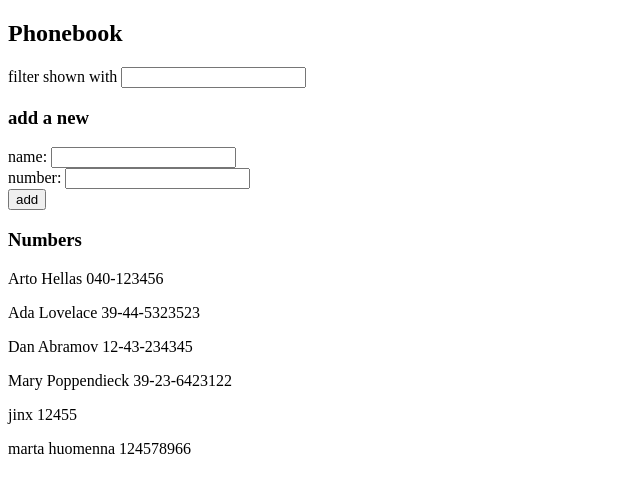
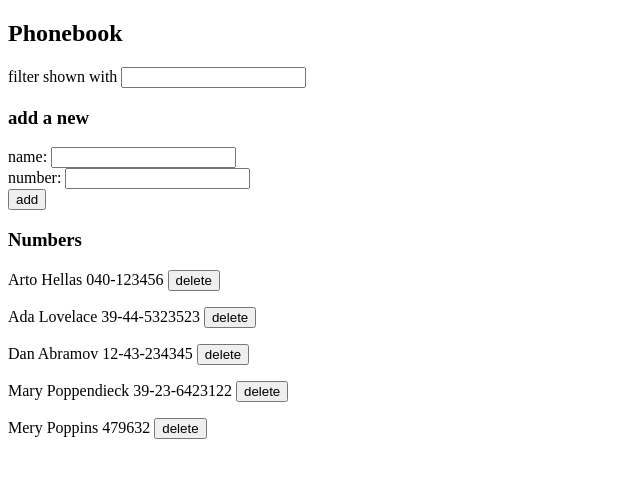
Before and after one commit to ghshenavar/Fullstack-Course-2024, a React (Vite) app in the folder part2/phonebook/: page / in a window 1280 px wide. Shown: the top 492 px of the page, without its empty margins (0-640 px from the left). Built offline with nearby package versions, Linux system fonts and the light colour scheme; data requests are answered from the project's data file.

Commit message:
2.14 person deletation added

```diff
--- a/part2/phonebook/db.json
+++ b/part2/phonebook/db.json
@@ -21,14 +21,9 @@
       "id": "4"
     },
     {
-      "id": "f29f",
-      "name": "jinx",
-      "number": "12455"
-    },
-    {
-      "id": "4f28",
-      "name": "marta huomenna",
-      "number": "124578966"
+      "id": "3a87",
+      "name": "Mery Poppins",
+      "number": "479632"
     }
   ]
 }
--- a/part2/phonebook/src/App.jsx
+++ b/part2/phonebook/src/App.jsx
@@ -1,8 +1,8 @@
 import { useState, useEffect } from 'react'
 import personService from './services/persons'
 
-const Person = ({person}) => (
-  <p> {person.name} {person.number}</p>
+const Person = ({person, handleDelete}) => (
+  <p> {person.name} {person.number} <button type='submit' onClick={() =>  handleDelete(person.id)} >delete</button> </p>
 )
 
 const Input = ({text, value, handleChange}) => (
@@ -21,10 +21,10 @@ const PersonForm = ({ onSubmit, newName, newNumber, handleNewName, handleNewNumb
       </form>
 )
 
-const Persons = ({filteredPersons}) => (
+const Persons = ({filteredPersons, handleDelete}) => (
     <div>
       {filteredPersons.map((person) => (
-          <Person key={person.name} person={person}/>
+          <Person key={person.name} person={person} handleDelete={handleDelete}/>
         ))}
     </div>
 )
@@ -46,7 +46,7 @@ const App = () => {
     })  }, [])
     console.log('render', persons.length, 'persons')
 
-  const addName = (event) => {
+  const addPerson = (event) => {
     event.preventDefault()
     console.log('button clicked', event.target)
     const personObject = {
@@ -65,6 +65,17 @@ const App = () => {
       setNewName('')
       setNewNumber('')
     })
+  }
+
+  const deletePerson = id => {
+    const person = persons.find(n => n.id === id)
+    if(window.confirm(`Delete ${person.name} ?`))
+    {
+      personService
+      .deletePerson(id)
+      setPersons(persons.filter(persons => persons.id !== id))
+    }
+
   }
 
   const handleSearchChange = (event) => {
@@ -90,10 +101,10 @@ const App = () => {
       <h2>Phonebook</h2>
       <Input text='filter shown with' value={searchTerm} handleChange={handleSearchChange} />
       <h3>add a new</h3>
-      <PersonForm onSubmit={addName} newName={newName} newNumber={newNumber} handleNewName={handleNameChange}
+      <PersonForm onSubmit={addPerson} newName={newName} newNumber={newNumber} handleNewName={handleNameChange}
       handleNewNumber={handleNumberChange} />
       <h3>Numbers</h3>
-      <Persons filteredPersons={filteredPersons}/>
+      <Persons filteredPersons={filteredPersons} handleDelete={deletePerson}/>
     </div>
   )
 }
--- a/part2/phonebook/src/services/persons.jsx
+++ b/part2/phonebook/src/services/persons.jsx
@@ -16,4 +16,9 @@ const update = (id, newObject) => {
   return request.then(response => response.data)
 }
 
-export default { getAll, create, update }
+const deletePerson = id => {
+    const request = axios.delete(`${baseUrl}/${id}`)
+    return request.then(response => response.data)
+}
+
+export default { getAll, create, update, deletePerson }
```
